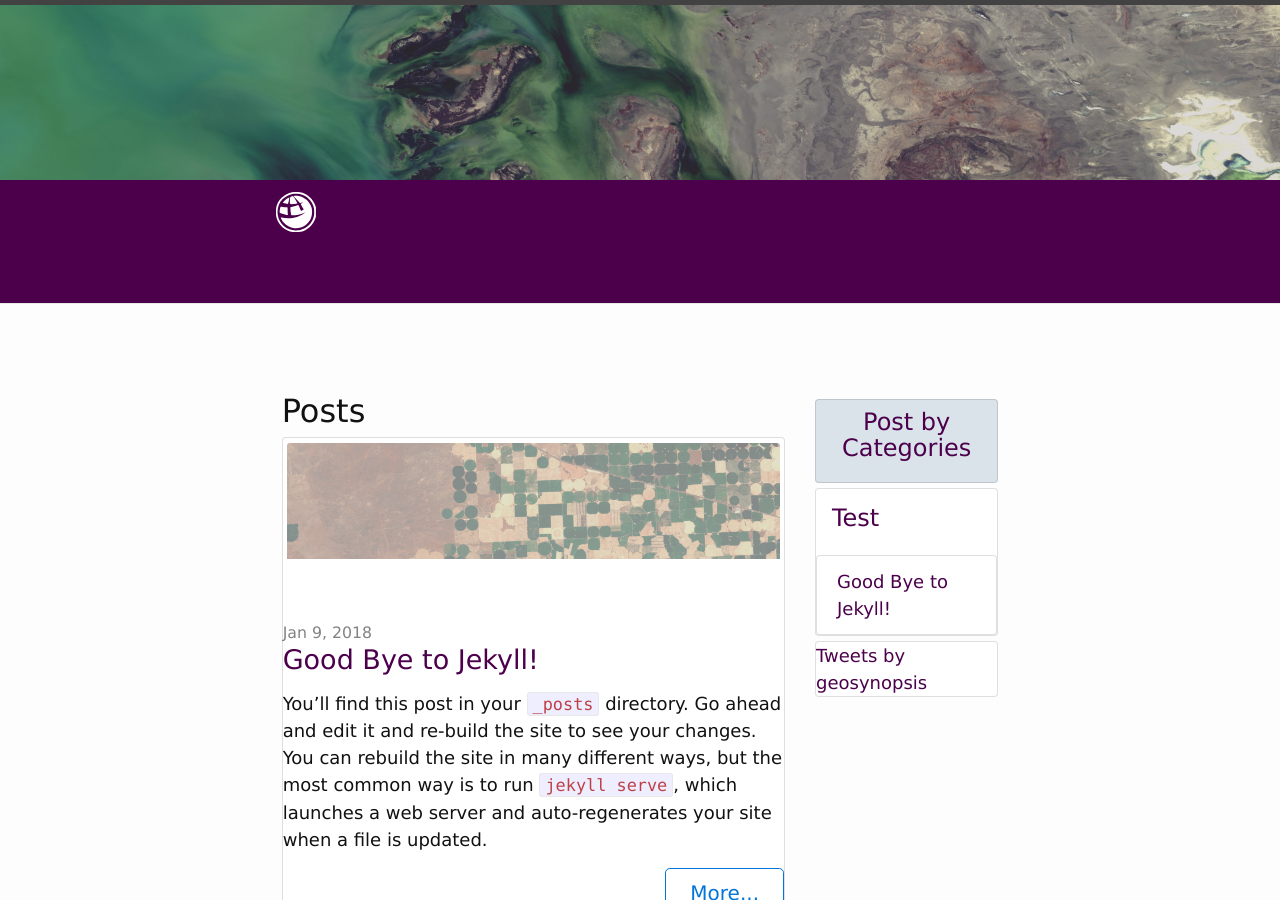
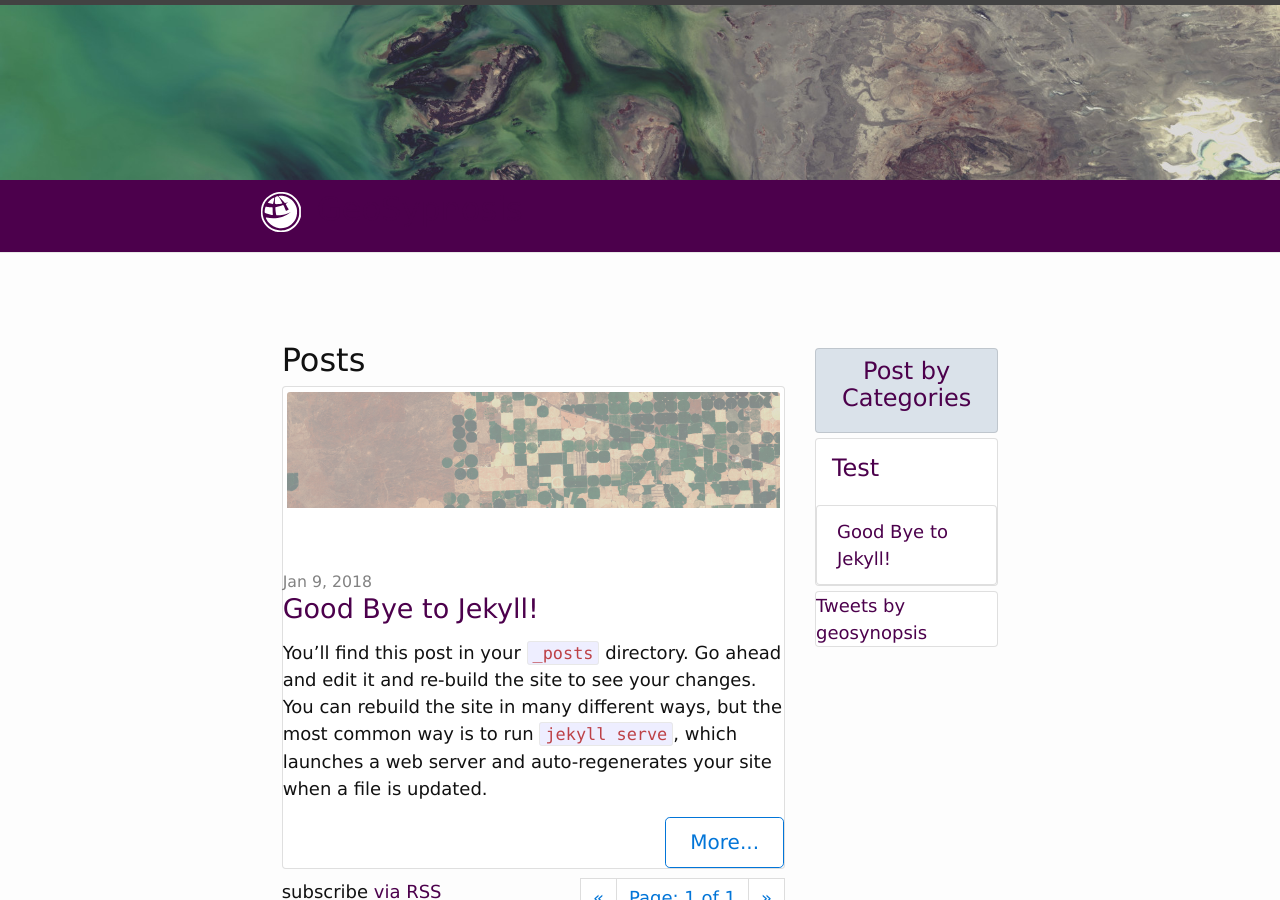
Before and after one commit to Geosynopsis/geosynopsis.github.io, a Jekyll site: the page built from index.html, in a window 1280 px wide and 900 px high. Built offline with Jekyll 4.4.1, drawn with Linux system fonts in a browser that asks for light colours; nearby versions of some CDN libraries; the list of posts is cut into pages by our own code; comment, search, counter and statistics services are not loaded.

Commit message:
Navigation bar restructured

```diff
--- a/_includes/header.html
+++ b/_includes/header.html
@@ -5,15 +5,14 @@
 </header>
 <nav class="navbar navbar-expand-lg navbar-dark sticky-top site-nav-wrapper">
     <div class="row align-items-center justify-content-center" style="width: 100%">
-        <div class="col-sm-3">
+        <div class="col-sm-7">
+            <div class="row">
                 <a class="navbar-brand" href="{{'/' | relative_url }}">
                     {% include site-logo.svg%}
                 </a>
                 <a class="navbar-brand" href="{{'/' | relative_url }}">
                     <h2 class="h2">{{site.title}}</h2>
                 </a>
-        </div>
-        <div class="col-sm-4">
                 {% if page_paths %}
                 <button class="navbar-toggler" type="button" data-toggle="collapse" data-target="#navbarNavAltMarkup"
                         aria-controls="navbarNavAltMarkup" aria-expanded="false" aria-label="Toggle navigation">
@@ -24,7 +23,8 @@
                         {% for path in page_paths %}
                         {% assign my_page = site.pages | where: "path", path | first %}
                         {% if my_page.title %}
-                    <a class="nav-item nav-link" href="{{my_page.url | relative_url}}">{{ my_page.title | escape}}</a>
+                        <a class="nav-item nav-link" href="{{my_page.url | relative_url}}">{{ my_page.title |
+                            escape}}</a>
                         {% endif %}
                         {% endfor %}
                     </div>
@@ -32,4 +32,6 @@
                 {% endif %}
             </div>
         </div>
+
+    </div>
 </nav>
```
Lines whose indentation alone changed are shown as unchanged.
